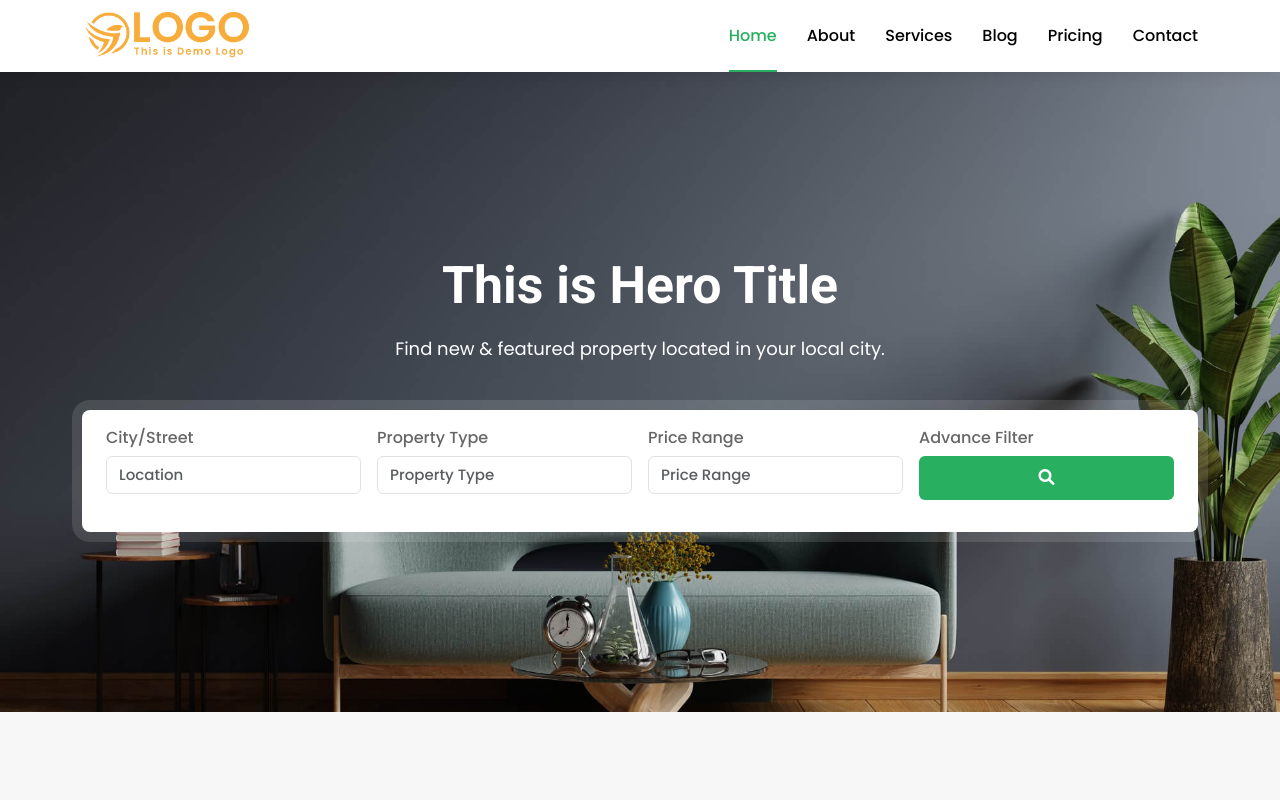
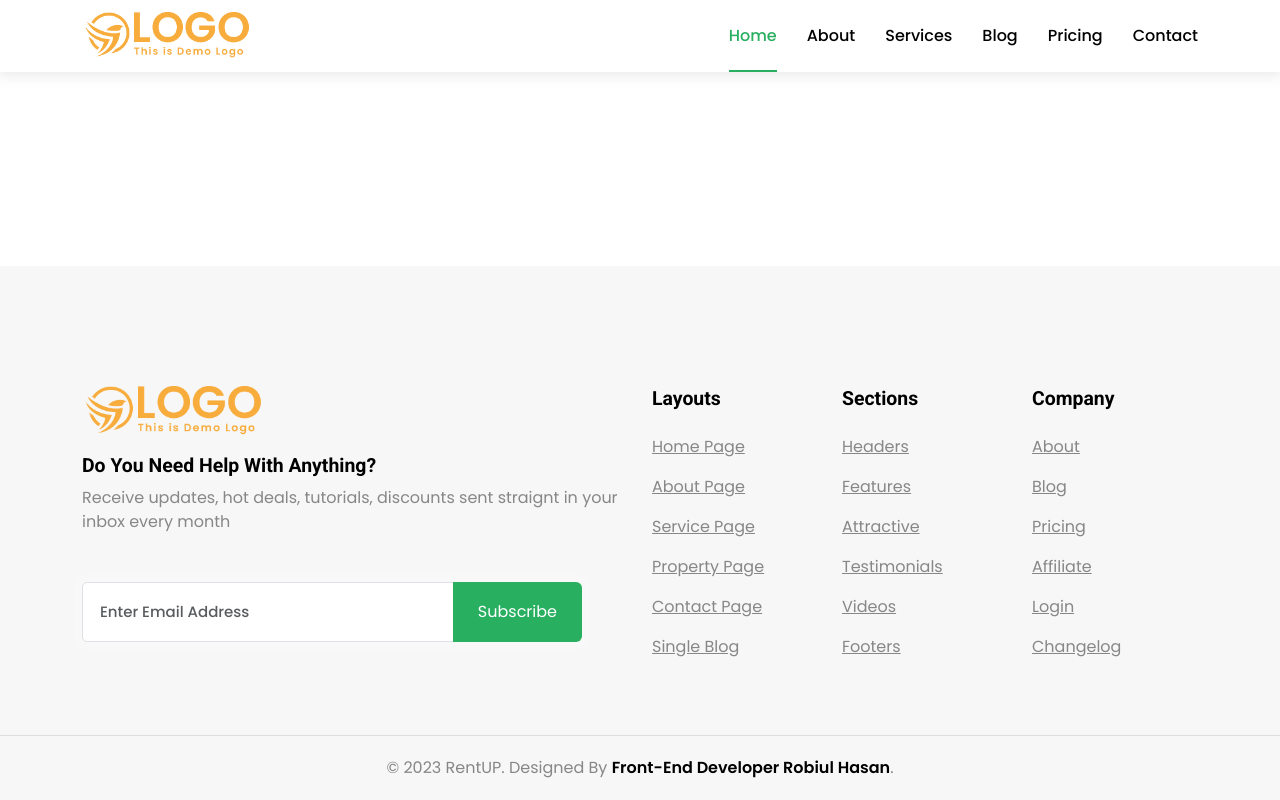
Before and after one commit to Robiul-Hasan-developer/react-starter-pack, a React (Vite) app: page / in a window 1280 px wide. Shown: the top 800 px of the page. Built offline with nearby package versions, Linux system fonts and the light colour scheme.

Commit message:
Folder Update

```diff
--- a/src/components/pages/home/Home.jsx
+++ b/src/components/pages/home/Home.jsx
@@ -7,7 +7,7 @@ const Home = () => {
     return (
         <>
             <Header/>
-            <Hero/>
+            {/* <Hero/>    */}
             <Footer/>
         </>
     );
```
